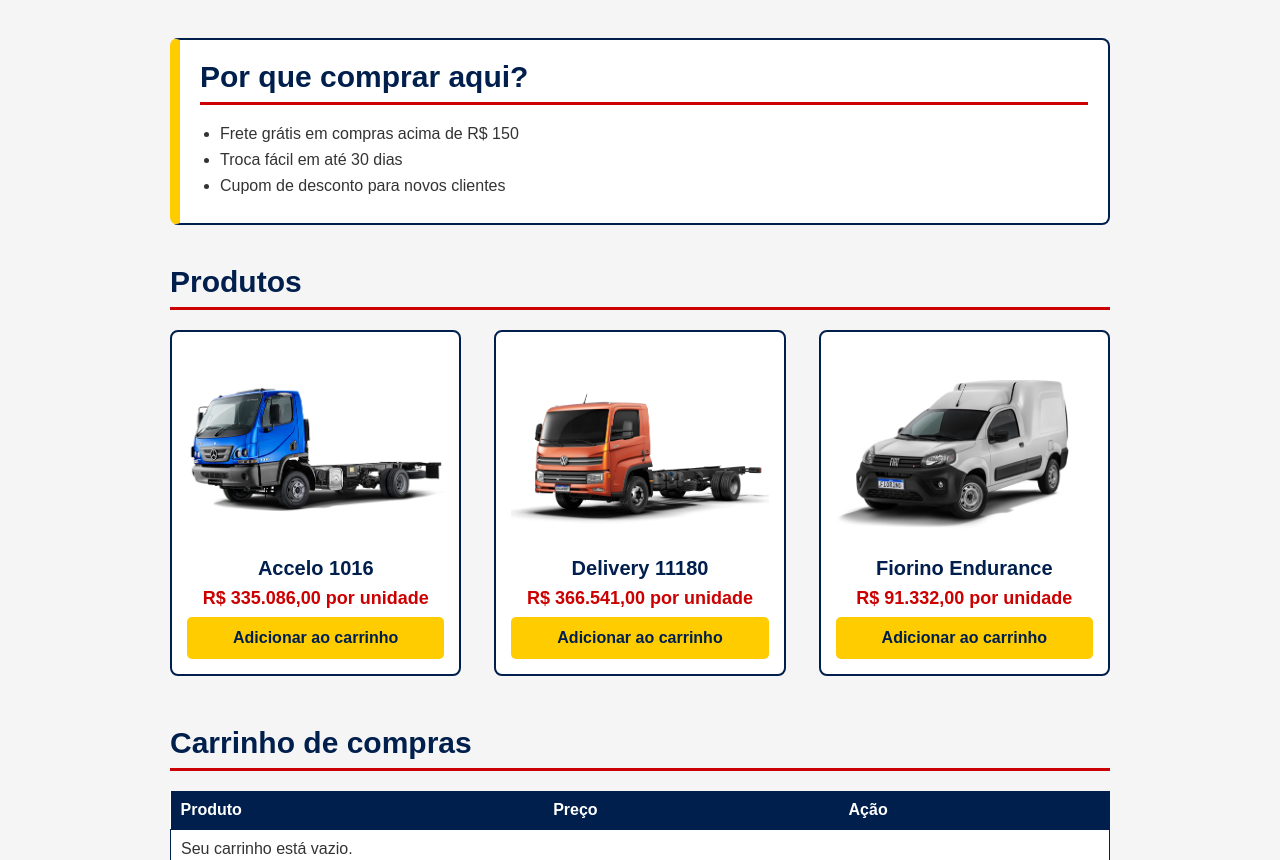
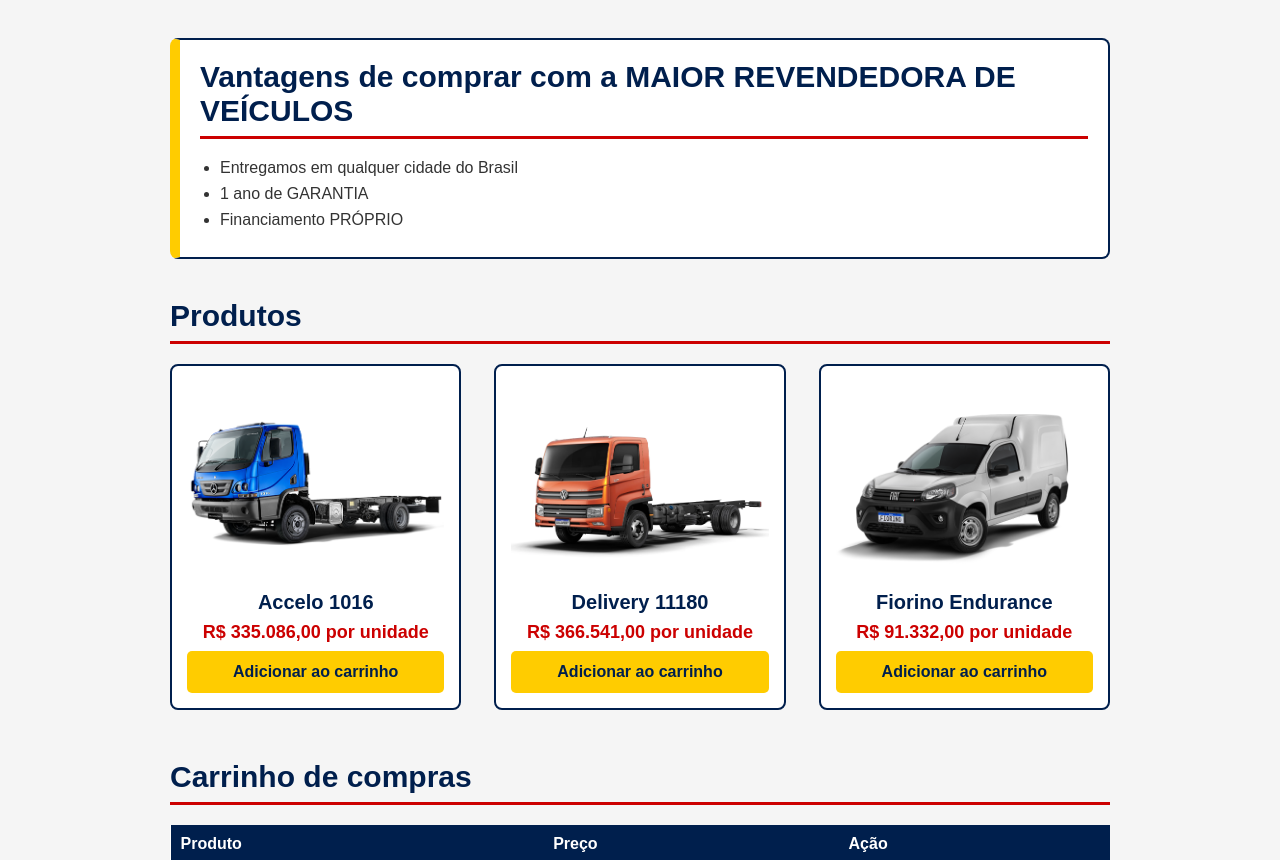
Before and after one commit to GustavoMercurio/Loja-aulaHTML, a plain HTML site: page index.html in a window 1280 px wide. Shown: the part 1031-1891 px from the top of the page. Drawn offline with Linux system fonts and the light colour scheme.

Commit message:
Update index.html

```diff
--- a/index.html
+++ b/index.html
@@ -28,13 +28,13 @@
 
   <main>
 
-    <!-- Lista de vantagens -->
+    <!-- Quadro de vantagens em formato de balão de anúncio -->
     <section class="vantagens">
-      <h2>Por que comprar aqui?</h2>
+      <h2>Vantagens de comprar com a MAIOR REVENDEDORA DE VEÍCULOS</h2>
       <ul>
-        <li>Frete grátis em compras acima de R$ 150</li>
-        <li>Troca fácil em até 30 dias</li>
-        <li>Cupom de desconto para novos clientes</li>
+        <li>Entregamos em qualquer cidade do Brasil</li>
+        <li>1 ano de GARANTIA</li>
+        <li>Financiamento PRÓPRIO</li>
       </ul>
     </section>
 
```
